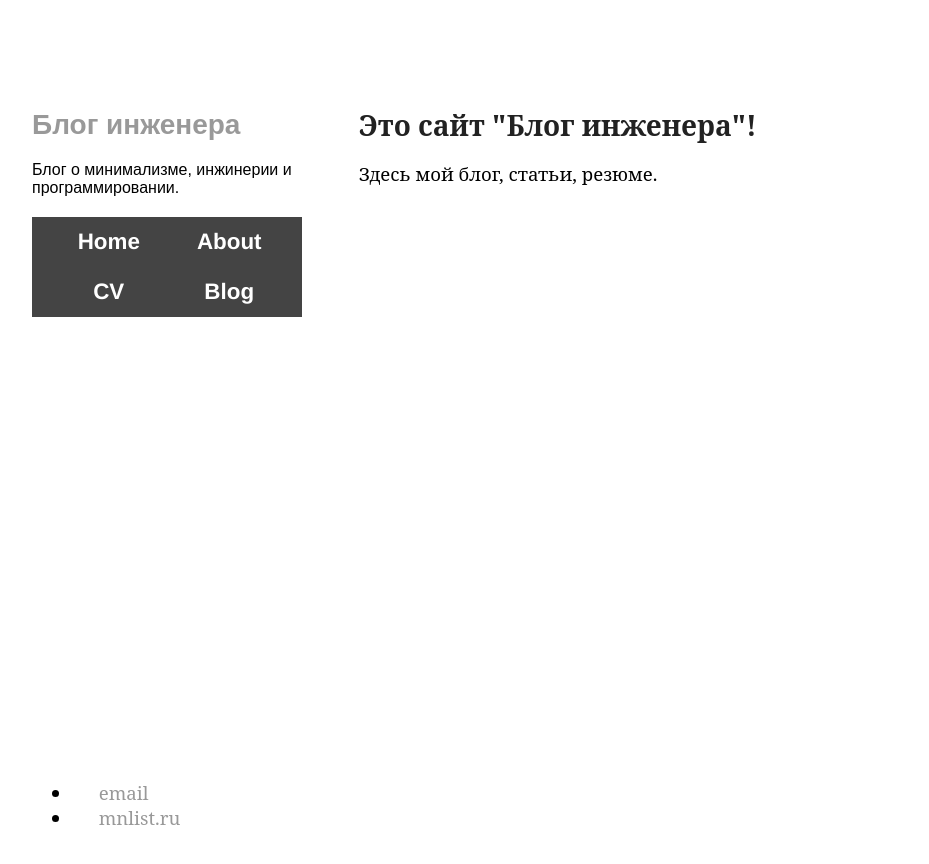
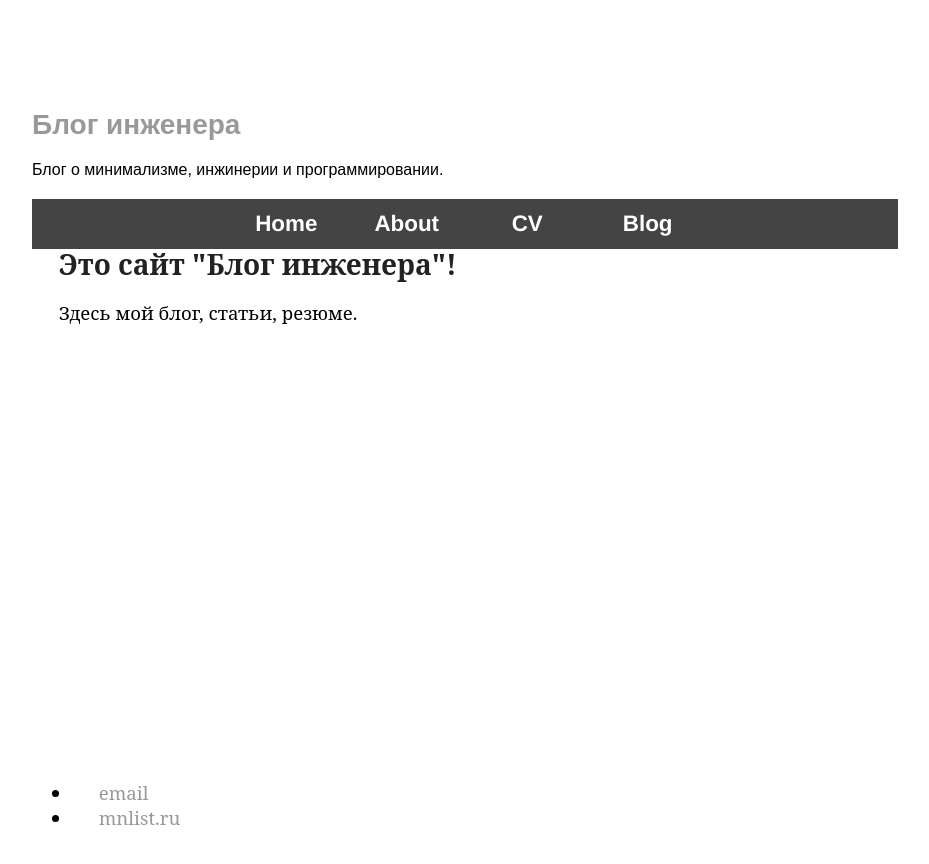
Before and after one commit to kiselevmv/kiselevmv.github.io, a Jekyll site: the page built from index.html, in a window 1280 px wide. Shown: the top 864 px of the page, without its empty margins (160-1089 px from the left). Built offline with Jekyll 4.4.1, drawn with Linux system fonts in a browser that asks for light colours; nearby versions of some CDN libraries; the list of posts is cut into pages by our own code.

Commit message:
Update main.css

```diff
--- a/css/main.css
+++ b/css/main.css
@@ -255,8 +255,8 @@ hr {
 }
 
 header {
-  width:270px;
-  float:left;
+/*  width:270px; */
+/*  float:left; */
   margin-right:30px;
   -webkit-font-smoothing:subpixel-antialiased;
 }
```
